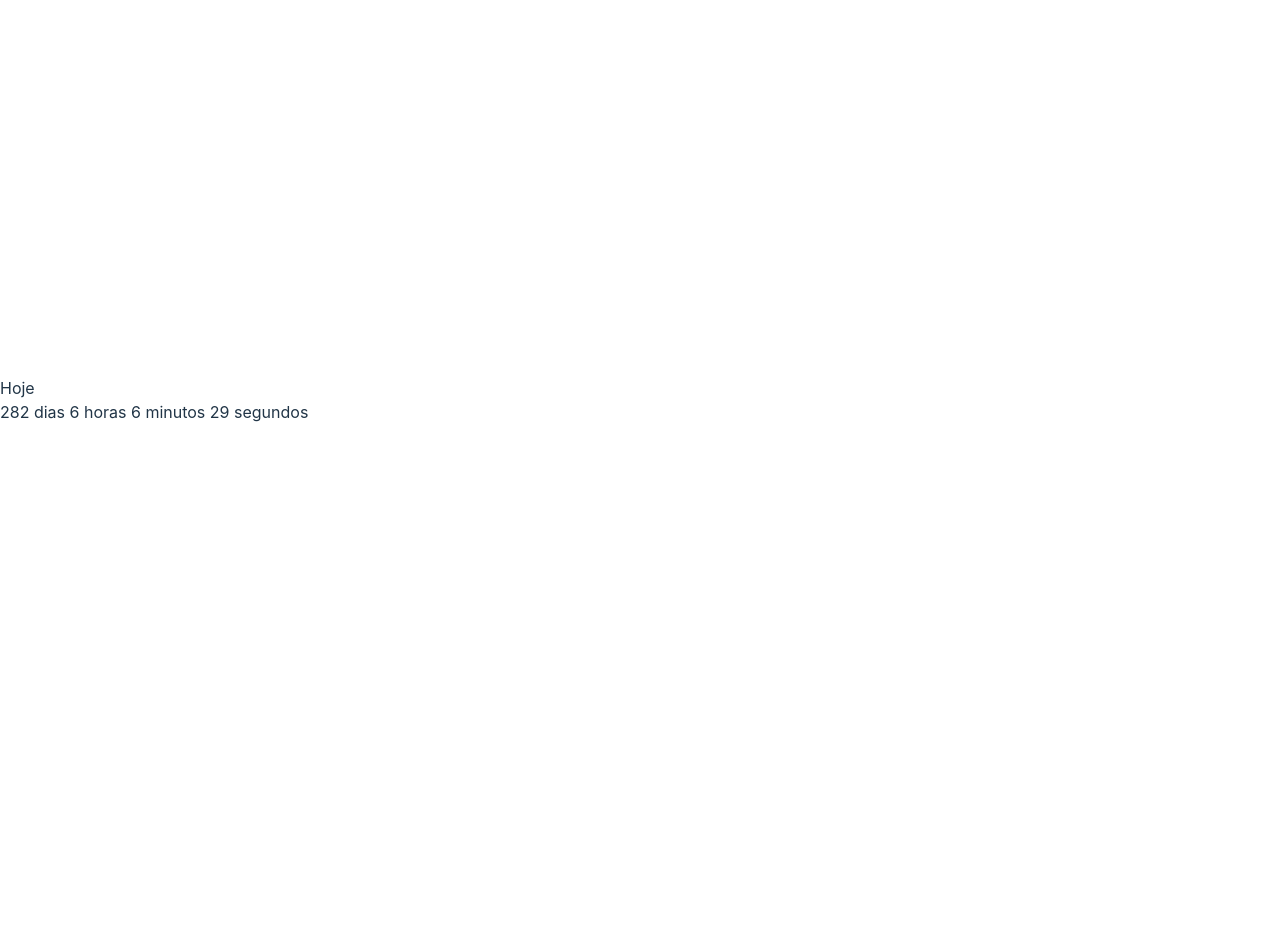
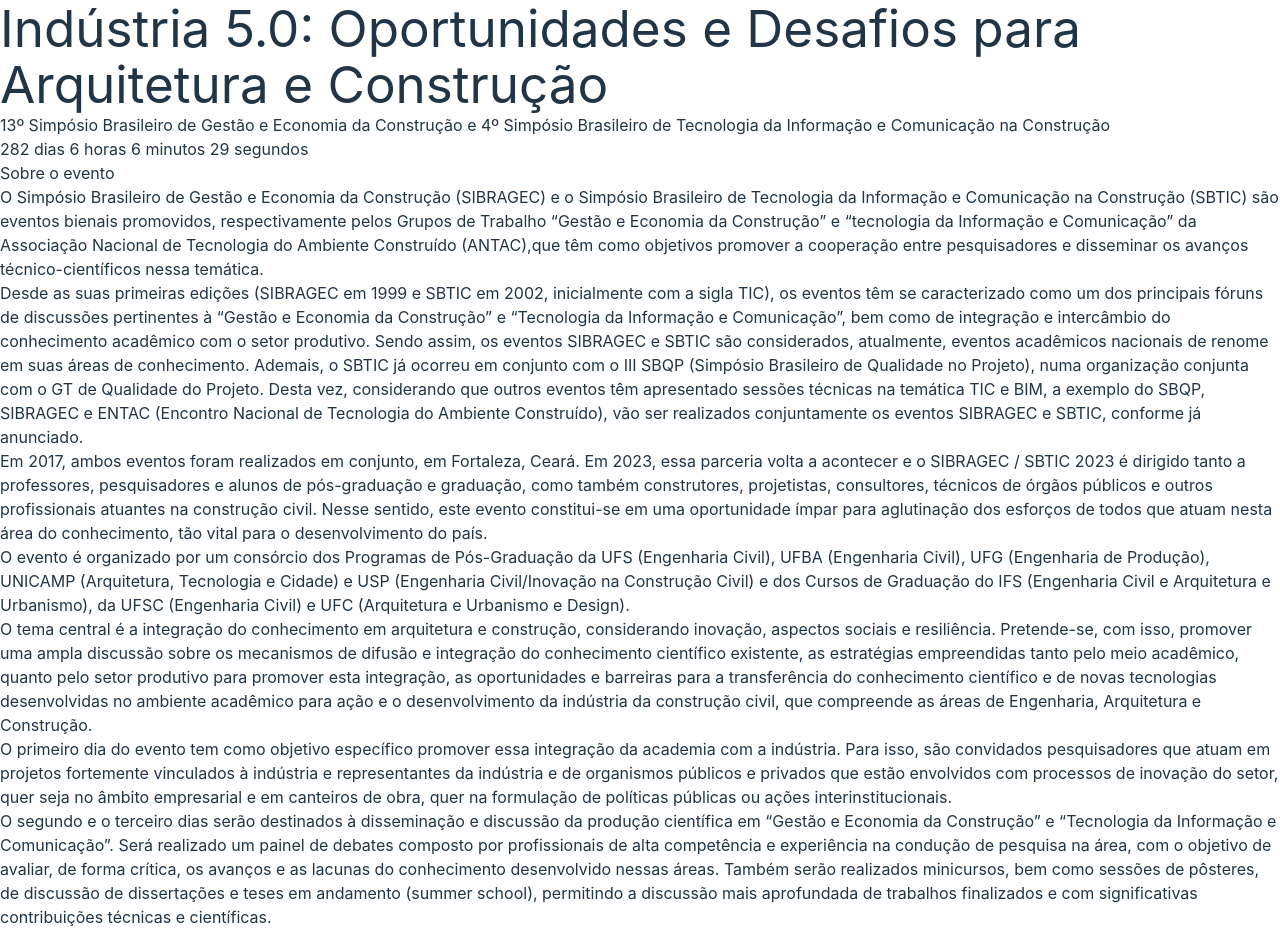
Before and after one commit to softeam-org/sibragecsbtic-web, a React (Vite) app: page / in a window 1280 px wide. Shown: the top 932 px of the page. Before the commit the page ends 800 px from the top, so only its background shows below. Built offline with nearby package versions, Linux system fonts and the light colour scheme.

Commit message:
Novos conteudos da pagina inicial atualizado

```diff
--- a/src/container/Home.jsx
+++ b/src/container/Home.jsx
@@ -4,8 +4,41 @@ import Timer from './components/Timer'
 function Home() {
   return (
     <div>
-      <div>Hoje</div>
+      <div>
+        <h1>Indústria 5.0: Oportunidades e Desafios para Arquitetura e Construção</h1>
+        <h2>13º Simpósio Brasileiro de Gestão e Economia da Construção e 4º Simpósio Brasileiro de Tecnologia da Informação e Comunicação na Construção</h2>
+      </div>
       <Timer />
+      <div>
+        <h3>Sobre o evento</h3>
+        <p>
+          O Simpósio Brasileiro de Gestão e Economia da Construção (SIBRAGEC) e o Simpósio Brasileiro de Tecnologia da Informação e Comunicação na Construção (SBTIC) são eventos bienais promovidos, respectivamente pelos Grupos de Trabalho “Gestão e Economia da Construção” e “tecnologia da Informação e Comunicação” da Associação Nacional de Tecnologia do Ambiente  Construído (ANTAC),que têm como objetivos promover a cooperação entre pesquisadores e disseminar os avanços técnico-científicos nessa temática.
+        </p>
+        <p>
+          Desde as suas primeiras edições (SIBRAGEC em 1999 e SBTIC em 2002, inicialmente com a sigla TIC), os eventos têm se caracterizado como um dos principais fóruns de discussões pertinentes à “Gestão e Economia da Construção” e “Tecnologia da Informação e Comunicação”, bem como de integração e intercâmbio do conhecimento acadêmico com o setor produtivo. Sendo assim, os eventos SIBRAGEC e SBTIC são considerados, atualmente, eventos acadêmicos nacionais de renome em suas áreas de conhecimento. Ademais, o SBTIC já ocorreu em conjunto com o III SBQP (Simpósio Brasileiro de Qualidade no Projeto), numa organização conjunta com o GT de Qualidade do Projeto. Desta vez, considerando que outros eventos têm apresentado sessões técnicas na temática TIC e BIM, a exemplo do SBQP, SIBRAGEC e ENTAC (Encontro Nacional de Tecnologia do Ambiente Construído), vão ser realizados conjuntamente os eventos SIBRAGEC e SBTIC, conforme já anunciado.
+        </p>
+        <p>
+          Em 2017, ambos eventos foram realizados em conjunto, em Fortaleza, Ceará. Em 2023, essa parceria volta a acontecer e o SIBRAGEC / SBTIC 2023 é dirigido tanto a professores, pesquisadores e alunos de pós-graduação e graduação, como também construtores, projetistas, consultores, técnicos de órgãos públicos e outros profissionais atuantes na construção civil. Nesse sentido, este evento constitui-se em uma oportunidade ímpar para aglutinação dos esforços de todos que atuam nesta área do conhecimento, tão vital para o desenvolvimento do país.
+        </p>
+        <p>
+          O evento é organizado por um consórcio dos Programas de Pós-Graduação da UFS (Engenharia Civil), UFBA (Engenharia Civil), UFG (Engenharia de Produção), UNICAMP (Arquitetura, Tecnologia e Cidade) e USP (Engenharia Civil/Inovação na Construção Civil) e dos Cursos de Graduação do IFS (Engenharia Civil e Arquitetura e Urbanismo), da UFSC (Engenharia Civil) e UFC (Arquitetura e Urbanismo e Design).
+        </p>
+        <p>
+          O tema central é a integração do conhecimento em arquitetura e construção, considerando inovação, aspectos sociais e resiliência. Pretende-se, com isso, promover uma ampla discussão sobre os mecanismos de difusão e integração do conhecimento científico existente, as estratégias empreendidas tanto pelo meio acadêmico, quanto pelo setor produtivo para promover esta integração, as oportunidades e barreiras para a transferência do conhecimento científico e de novas tecnologias desenvolvidas no ambiente acadêmico para ação e o desenvolvimento da indústria da construção civil, que compreende as áreas de Engenharia, Arquitetura e Construção.
+        </p>
+        <p>
+          O primeiro dia do evento tem como objetivo específico promover essa integração da academia com a indústria. Para isso, são convidados pesquisadores que atuam em projetos fortemente vinculados à indústria e representantes da indústria e de organismos públicos e privados que estão envolvidos com processos de inovação do setor, quer seja no âmbito empresarial e em canteiros de obra, quer na formulação de políticas públicas ou ações interinstitucionais.
+        </p>
+        <p>
+          O segundo e o terceiro dias serão destinados à disseminação e discussão da produção científica em “Gestão e Economia da Construção” e “Tecnologia da Informação e Comunicação”. Será realizado um painel de debates composto por profissionais de alta competência e experiência na condução de pesquisa na área, com o objetivo de avaliar, de forma crítica, os avanços e as lacunas do conhecimento desenvolvido nessas áreas. Também serão realizados minicursos, bem como sessões de pôsteres, de discussão de dissertações e teses em andamento (summer school), permitindo a discussão mais aprofundada de trabalhos finalizados e com significativas contribuições técnicas e científicas.
+        </p>
+      </div>
+      <div>
+        <p>
+        De acordo com as normas da ANTAC para realização de eventos, o SIBRAGEC / SBTIC 2023 contará com um comitê científico, responsável pela programação e pela gestão, avaliação e aprovação final dos artigos submetidos, e uma comissão organizadora, responsável pela gestão e provimento dos recursos necessários para a realização do evento.
+        </p>
+
+      </div>
     </div>
   )
 }
```
